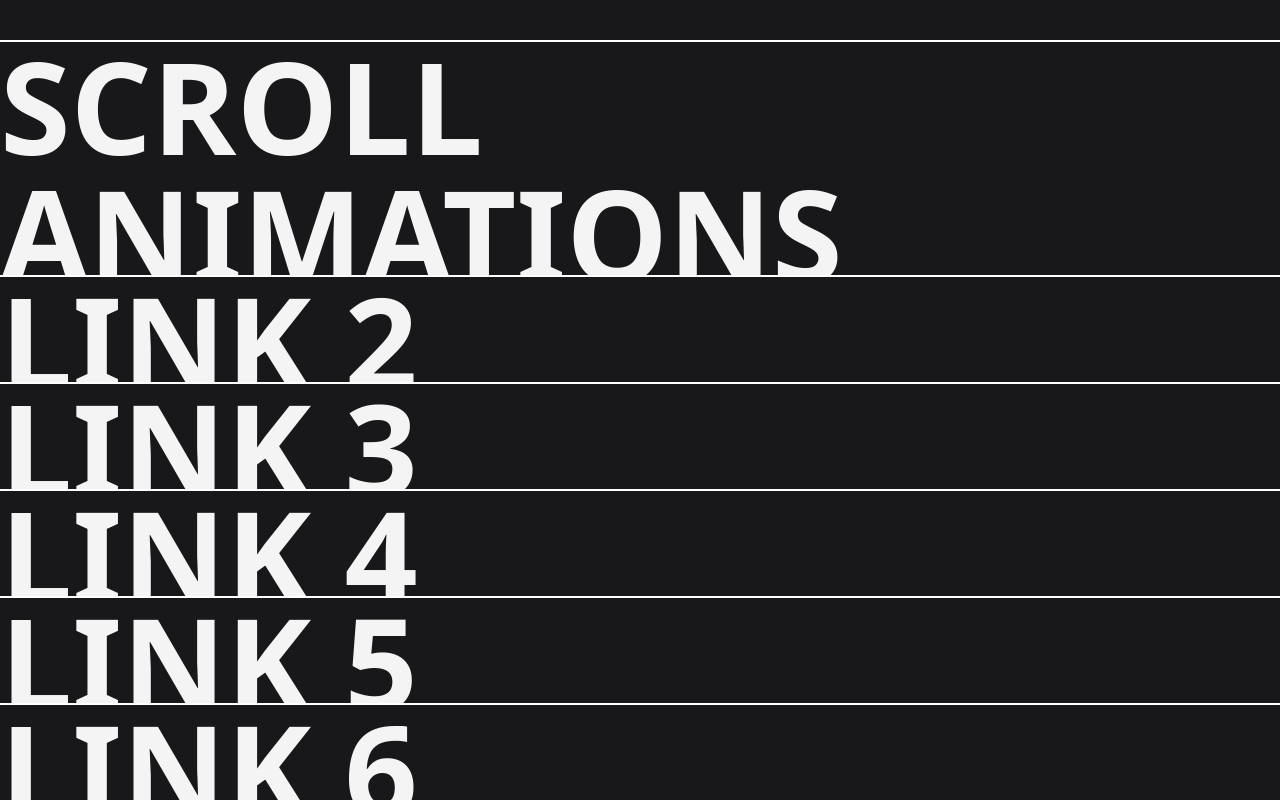
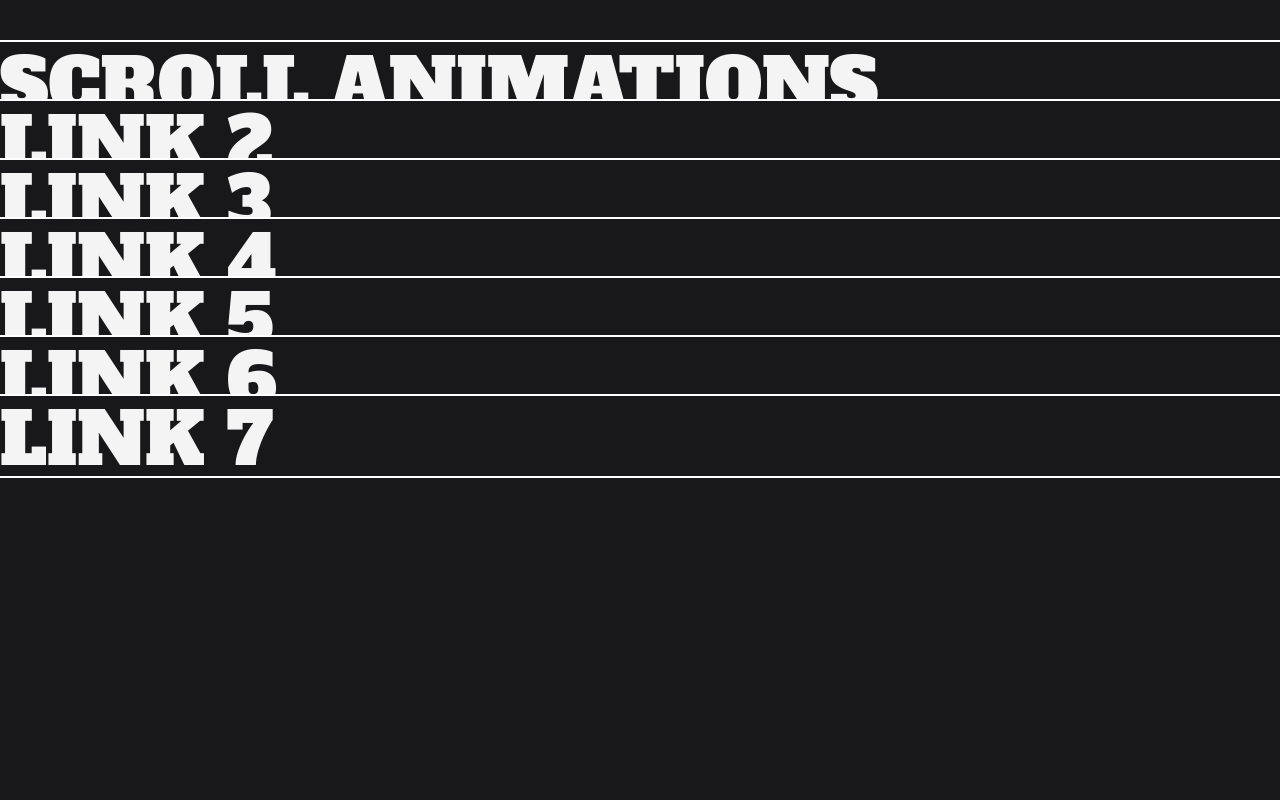
Before and after one commit to 0x7266/framer_motion_practice, a React (Vite) app: page / in a window 1280 px wide. Built offline with nearby package versions, Linux system fonts and the light colour scheme.

Commit message:
added custom font

```diff
--- a/index.html
+++ b/index.html
@@ -4,7 +4,13 @@
 		<meta charset="UTF-8" />
 		<link rel="icon" type="image/svg+xml" href="/vite.svg" />
 		<meta name="viewport" content="width=device-width, initial-scale=1.0" />
-    <title>Vite + React + TS</title>
+		<link rel="preconnect" href="https://fonts.googleapis.com" />
+		<link rel="preconnect" href="https://fonts.gstatic.com" crossorigin />
+		<link
+			href="https://fonts.googleapis.com/css2?family=Alfa+Slab+One&display=swap"
+			rel="stylesheet"
+		/>
+		<title>framer motion practice</title>
 	</head>
 	<body>
 		<div id="root"></div>
--- a/src/pages/Index.tsx
+++ b/src/pages/Index.tsx
@@ -23,7 +23,7 @@
 		{ name: "link 7", path: "/", color: getRandomHexColor() },
 	];
 	return (
-		<nav className="w-screen flex flex-col text-zinc-100 text-9xl font-extrabold uppercase bg-zinc-900">
+		<nav className="w-screen flex flex-col text-zinc-100 text-7xl font-alfa uppercase bg-zinc-900">
 			{links.map((link, index) => (
 				<motion.div
 					initial={{
@@ -38,7 +38,9 @@
 						translateY: -20,
 					}}
 				>
-					<Link to={link.path}>{link.name}</Link>
+					<div className="pt-2">
+						<Link to={link.path}>{link.name}</Link>
+					</div>
 				</motion.div>
 			))}
 		</nav>
--- a/tailwind.config.js
+++ b/tailwind.config.js
@@ -2,7 +2,11 @@
 export default {
 	content: ["./index.html", "./src/**/*.{js,ts,jsx,tsx}"],
 	theme: {
-		extend: {},
+		extend: {
+			fontFamily: {
+				alfa: "'Alfa Slab One', cursive",
+			},
+		},
 	},
 	plugins: [],
 };
```
Lines whose indentation alone changed are shown as unchanged.
